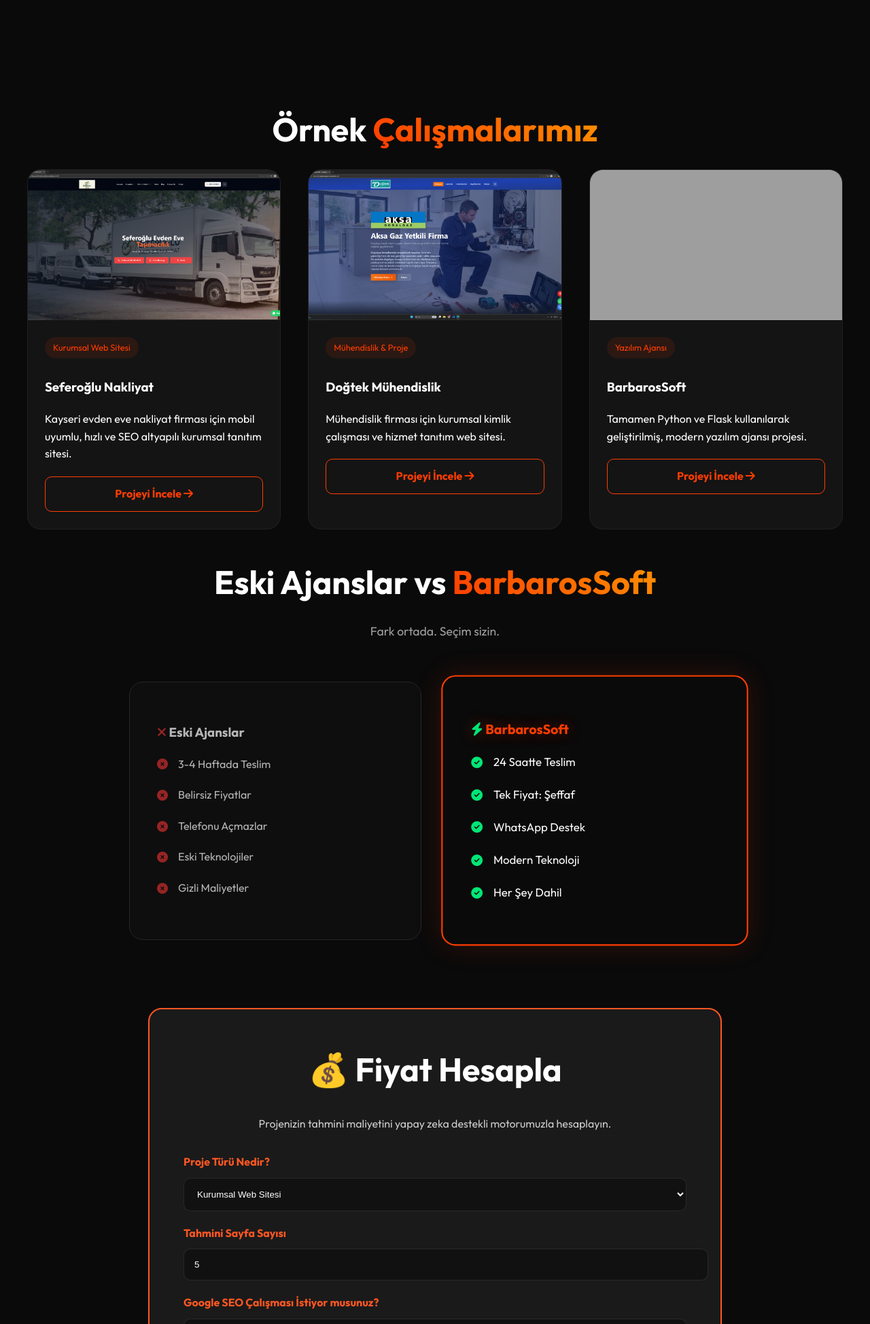
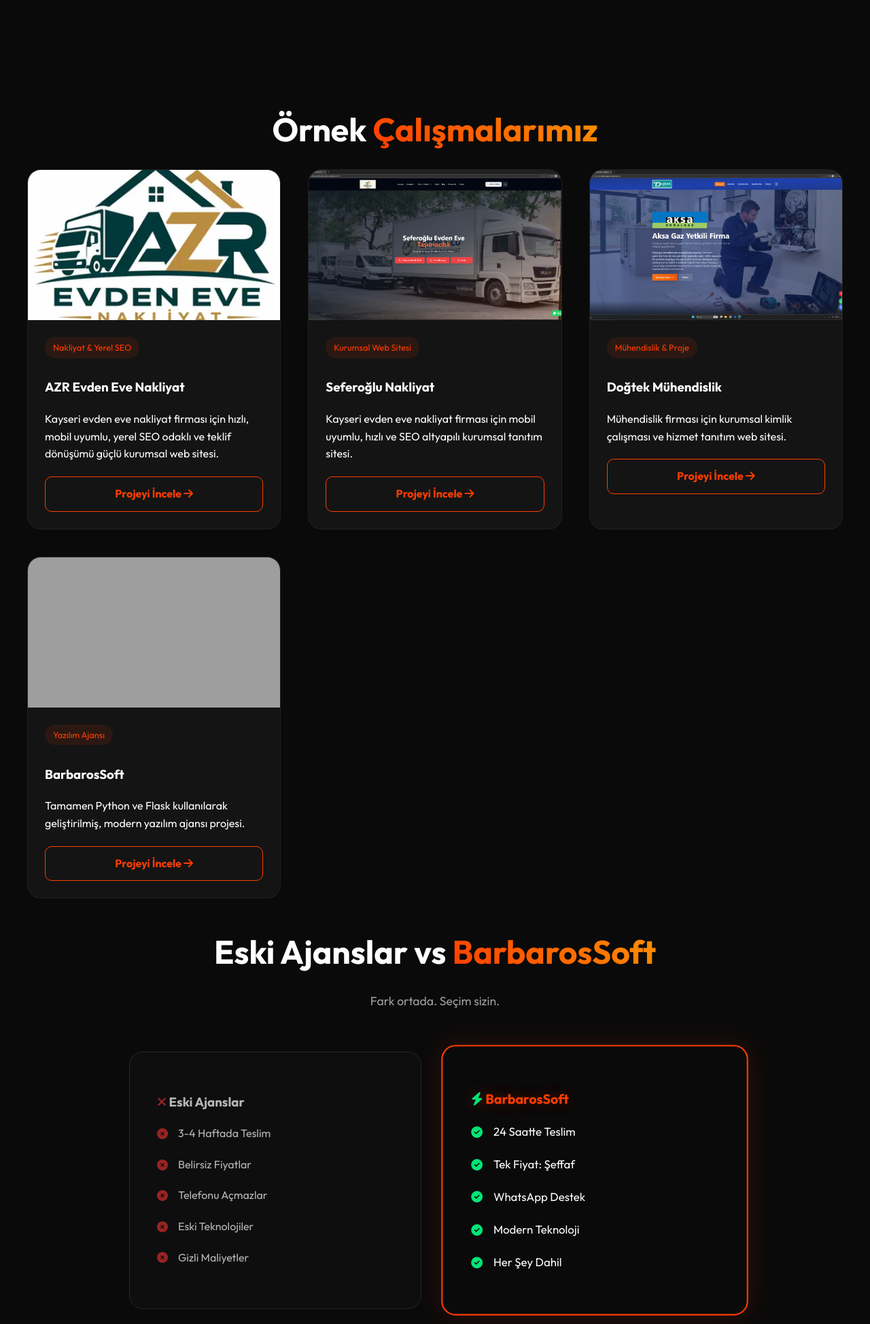
Before and after one commit to Azer0438/barbarossoft-web, a Flask app: page / in a window 1280 px wide. Shown: the part 2464-4412 px from the top of the page at 68% size. Run offline with Flask 3, Linux system fonts and the light colour scheme; some libraries are stand-ins or nearby versions; grey boxes are pictures that could not be loaded.

Commit message:
Add AZR project backlink

```diff
--- a/app.py
+++ b/app.py
@@ -14,6 +14,13 @@
 
     # 1. PROJELER VERİSİ
     projeler = [
+        {
+            "isim": "AZR Evden Eve Nakliyat",
+            "kategori": "Nakliyat & Yerel SEO",
+            "aciklama": "Kayseri evden eve nakliyat firması için hızlı, mobil uyumlu, yerel SEO odaklı ve teklif dönüşümü güçlü kurumsal web sitesi.",
+            "link": "https://www.azrevdenevenakliyat.com.tr/",
+            "resim": "/static/azr-logo.webp"
+        },
         {
             "isim": "Seferoğlu Nakliyat",
             "kategori": "Kurumsal Web Sitesi",
--- a/templates/index.html
+++ b/templates/index.html
@@ -216,7 +216,7 @@
                     <span class="tag">{{ proje.kategori }}</span>
                     <h3>{{ proje.isim }}</h3>
                     <p>{{ proje.aciklama }}</p>
-                    <a href="{{ proje.link }}" target="_blank" class="visit-btn">Projeyi İncele <i class="fa-solid fa-arrow-right"></i></a>
+                    <a href="{{ proje.link }}" target="_blank" rel="noopener noreferrer" title="{{ proje.isim }} projesini incele" class="visit-btn">Projeyi İncele <i class="fa-solid fa-arrow-right"></i></a>
                 </div>
             </div>
             {% endfor %}
```
Also changed, not shown: static/azr-logo.webp (added).
